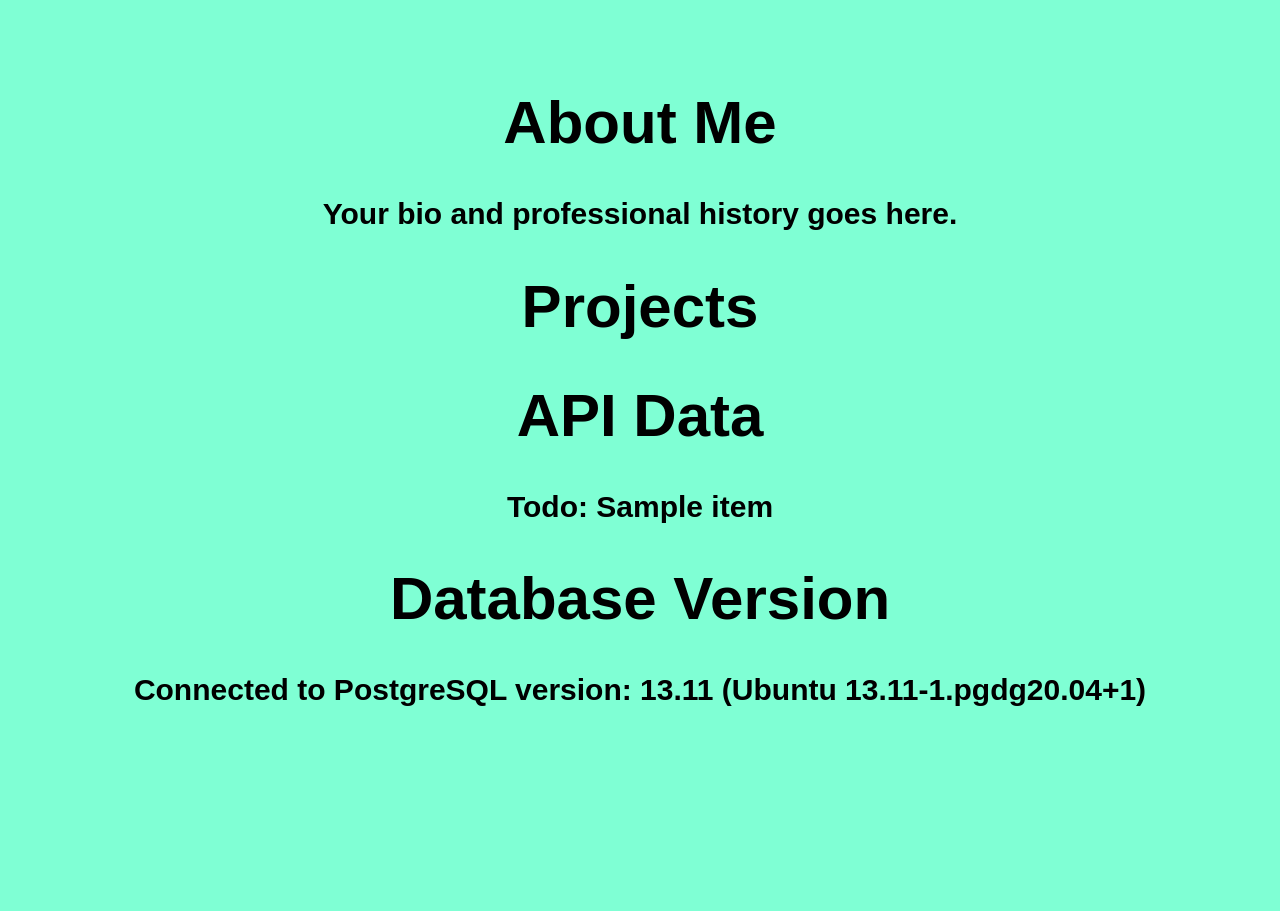
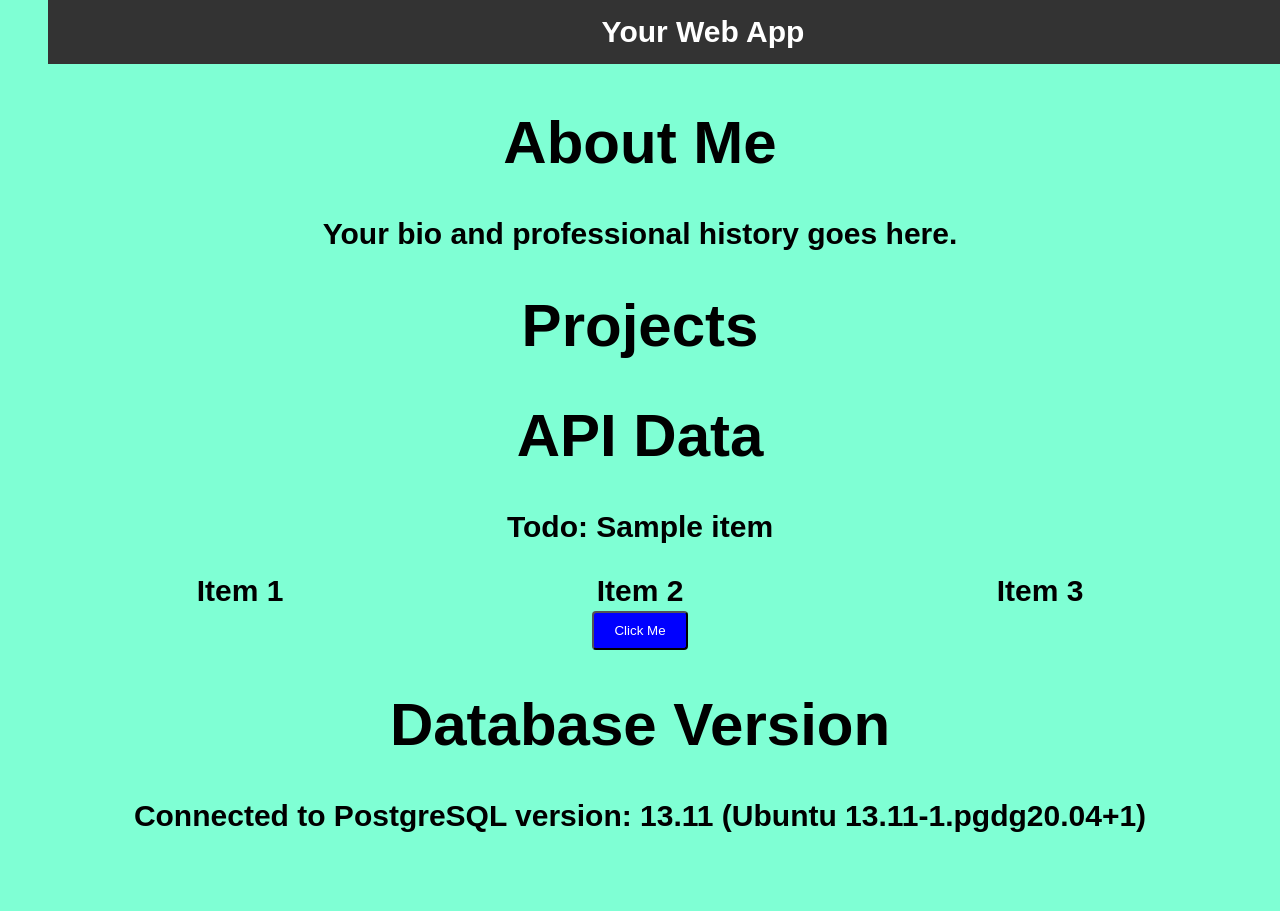
Before and after one commit to 9000HAL/Co.Lab-CT-Software-Dev.-Assess., a Flask app: page / in a window 1280 px wide. Before the commit the page ends 706 px from the top, so only its background shows below. Run offline with Flask 3, Linux system fonts and the light colour scheme; a database or web service that is not in the repository returns one stand-in record (values such as "Sample title"); data that the repository does not hold is empty; some libraries are stand-ins or nearby versions.

Commit message:
augmenting css/forms/functionality --still GO here

```diff
--- a/static/ style.css
+++ b/static/ style.css
@@ -1,3 +1,9 @@
+
+
+
+
+/* Your Co.Lab inspired styling goes here
+
 body {
     font-family: Arial, sans-serif;
     font-size: 30px;
@@ -12,9 +18,6 @@ body {
 }
 
 
-
-/* Your Co.Lab inspired styling goes here
-
 header {
     background-color: #000000;
     color: #ffffff;
@@ -25,3 +28,54 @@ header {
 }
 
 */
+
+
+
+/* Typography */
+body {
+    font-family: Arial, sans-serif;
+    font-size: 30px;
+    background-color: aquamarine;
+    padding: 40px;
+    text-align: center;
+    font-weight: bold;
+}
+
+/* Top Navigation Bar */
+.navbar {
+    background-color: #333;
+    color: white;
+    padding: 15px;
+    position: fixed;
+    width: 100%;
+    top: 0;
+    z-index: 100;
+}
+
+/* Buttons */
+.button {
+    background-color: blue;
+    color: white;
+    padding: 10px 20px;
+    text-align: center;
+    display: inline-block;
+    border-radius: 4px;
+}
+
+.button:hover {
+    background-color: darkblue;
+}
+
+/* Grid Layout */
+.container {
+    display: grid;
+    grid-template-columns: 1fr 1fr 1fr;
+    gap: 16px;
+}
+
+/* Responsive Design */
+@media (max-width: 768px) {
+    .container {
+        grid-template-columns: 1fr;
+    }
+}
--- a/templates/index.html
+++ b/templates/index.html
@@ -2,12 +2,19 @@
 <html>
 <head>
     <title>Your Web App</title>
-    <!--<link rel="stylesheet" type="text/css" href="{{ url_for('static', filename='style.css') }}">-->
+    <!--<link rel="stylesheet" type="text/css" href="{{ url_for('static', filename='style.css') }}">--->
     <link rel="stylesheet" href="static/ style.css">
 </head>
+</head>
+<body>
 
+    <!-- Top Navigation Bar -->
+    <div class="navbar">
+        <span>Your Web App</span>
+    </div>
 
-<body>
+    <!-- Main Content -->
+    <div style="margin-top: 60px;"> <!-- To avoid overlap with the fixed navbar -->
 
         <div id="bio-section">
             <h1>About Me</h1>
@@ -25,10 +32,24 @@
             <p>Todo: {{ api_data.title }}</p>
         </div>
 
+        <!-- Grid Container -->
+        <div class="container">
+            <div class="grid-item">Item 1</div>
+            <div class="grid-item">Item 2</div>
+            <div class="grid-item">Item 3</div>
+            <!-- Add more items here -->
+        </div>
+
+        <!-- Buttons -->
+        <div>
+            <button class="button">Click Me</button>
+        </div>
+
         <div id="database-section">
             <h1>Database Version</h1>
             <p>Connected to PostgreSQL version: 13.11 (Ubuntu 13.11-1.pgdg20.04+1) {{ version }}</p>
         </div>
 
+    </div>
 </body>
 </html>
```
Also changed, not shown: README.md. Lines whose indentation alone changed are shown as unchanged.
